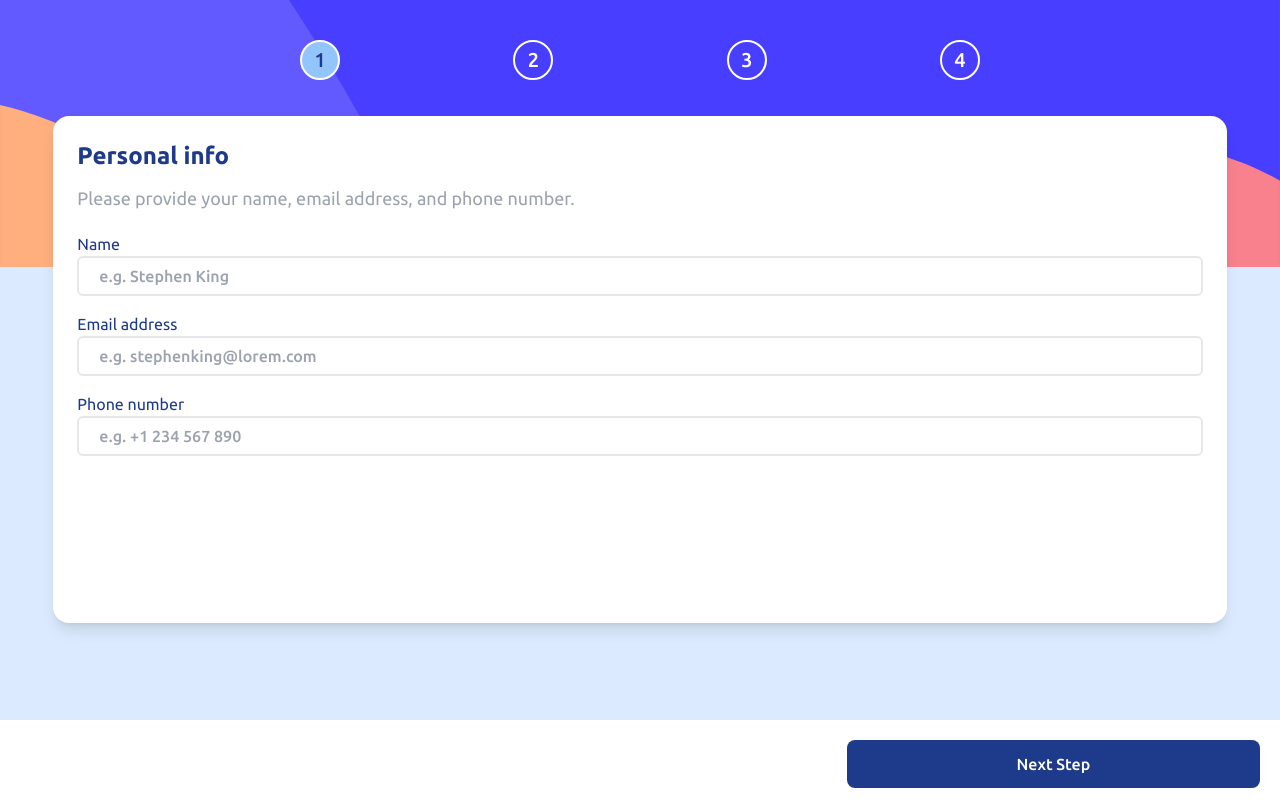
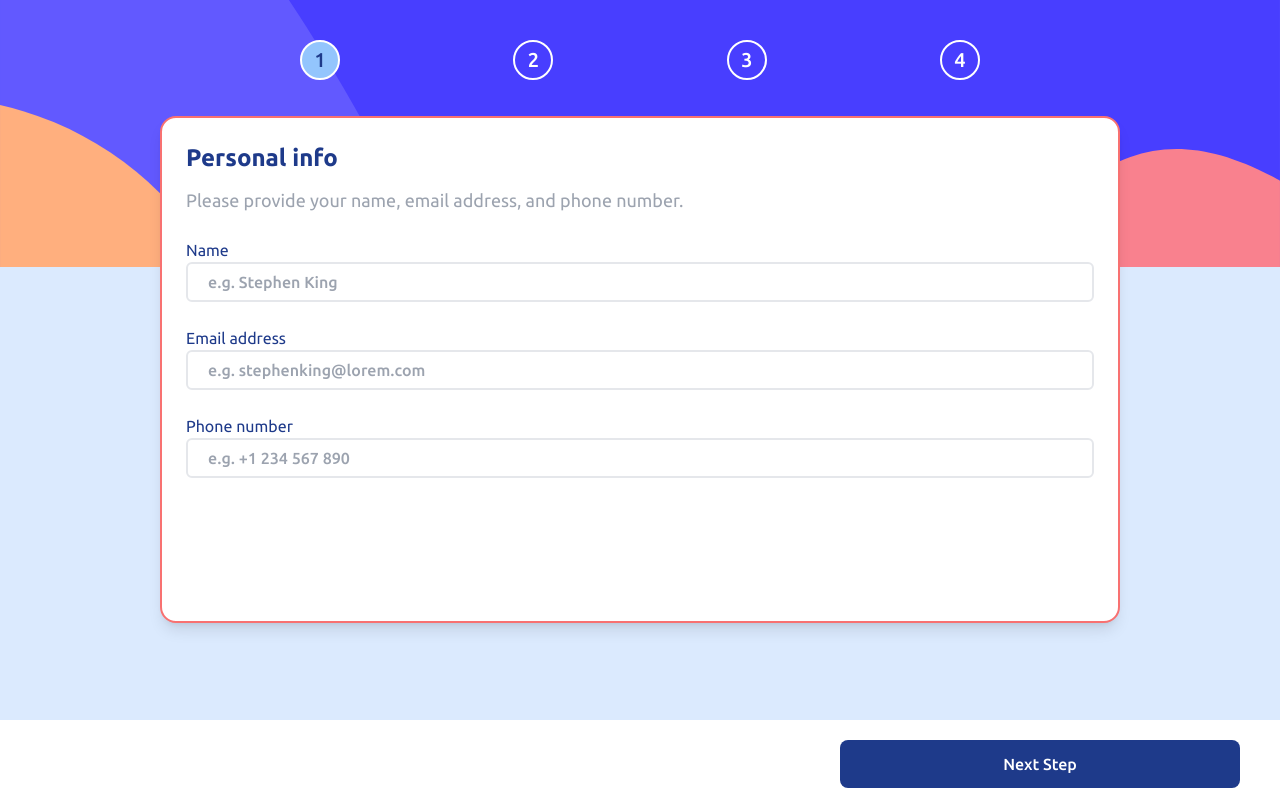
Before and after one commit to diopmorfall/multistep-form, a React (Create React App) app: page / in a window 1280 px wide. Built offline with nearby package versions, Linux system fonts and the light colour scheme.

Commit message:
Responsive styling from 640 px

```diff
--- a/src/components/FinishUpPage/FinishUpPage.module.css
+++ b/src/components/FinishUpPage/FinishUpPage.module.css
@@ -3,7 +3,7 @@
     height: 65%;
 }
 .purchases{
-    @apply  flex flex-col bg-purple-50 p-4 rounded-xl;
+    @apply  flex flex-col bg-purple-50 p-4 rounded-xl mt-5;
     height: fit-content;
 }
 
--- a/src/components/NavigationButtons/NavigationButtons.module.css
+++ b/src/components/NavigationButtons/NavigationButtons.module.css
@@ -1,5 +1,5 @@
 footer{
-    @apply w-full absolute bottom-0 flex h-20 flex-row justify-between bg-white p-5 font-medium;
+    @apply w-full absolute bottom-0 flex h-20 flex-row justify-between bg-white p-5 font-medium sm:px-10;
 }
 
 .hidden-prev-btn{
--- a/src/components/PersonalFormPage/PersonalFormPage.module.css
+++ b/src/components/PersonalFormPage/PersonalFormPage.module.css
@@ -1,5 +1,5 @@
 .form-page {
-    @apply relative top-24 h-2/3 mx-auto w-11/12;
+    @apply relative top-24 h-2/3 mx-auto border-2 border-red-400;
 }
 
 .form-page form{
@@ -7,7 +7,7 @@
 }
 
 .input-container {
-    @apply my-2 grid grid-cols-2;
+    @apply my-3 grid grid-cols-2;
 }
 
 label {
--- a/src/components/SelectPlanPage/SelectPlanPage.module.css
+++ b/src/components/SelectPlanPage/SelectPlanPage.module.css
@@ -11,7 +11,7 @@
 }
 
 .plan {
-    @apply my-1 h-1/4 flex flex-row justify-start items-center rounded-lg border-2 border-gray-400 p-2;
+    @apply my-1 h-1/4 flex flex-row justify-start items-center rounded-lg border-2 border-gray-400 p-2 sm:my-2;
 }
 
 .selected-plan{
@@ -55,7 +55,7 @@
 }
 
 .toggle-container{
-    @apply flex w-12 h-2/3 cursor-pointer items-center rounded-full bg-blue-900 p-1.5;
+    @apply flex w-12 h-2/3 cursor-pointer items-center rounded-full bg-blue-900 p-1.5 sm:h-4/5;
 }
 
 .monthly{
--- a/src/index.css
+++ b/src/index.css
@@ -16,7 +16,7 @@
 }
 
 section{
-    @apply relative w-11/12 mx-auto flex flex-col rounded-2xl bg-white p-6 shadow-lg;
+    @apply relative w-11/12 mx-auto flex flex-col rounded-2xl bg-white p-6 shadow-lg sm:w-3/4;
 }
 
 section h1{
```
